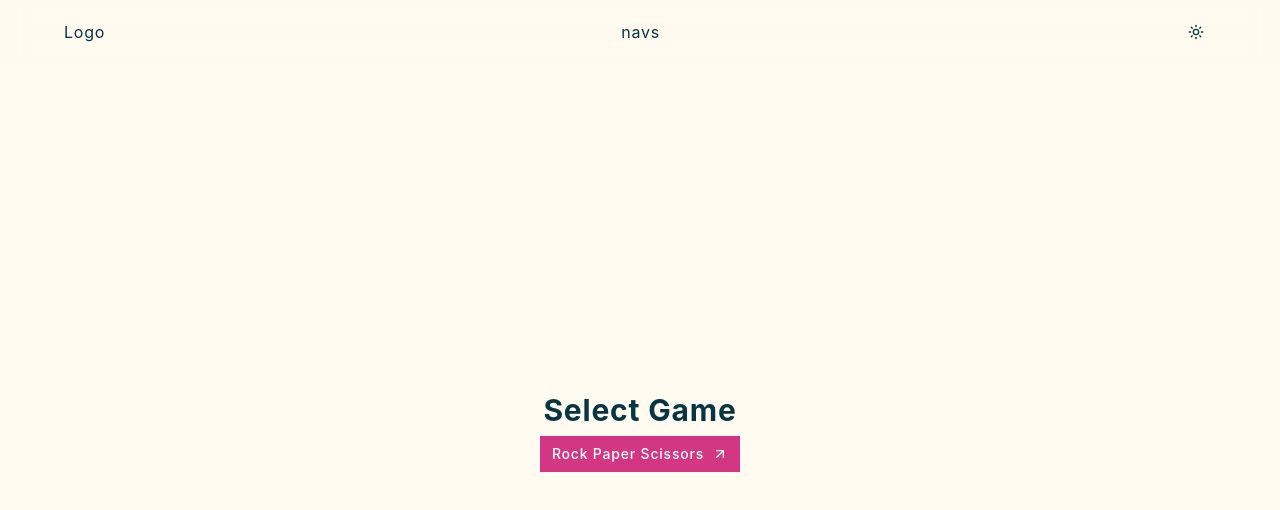
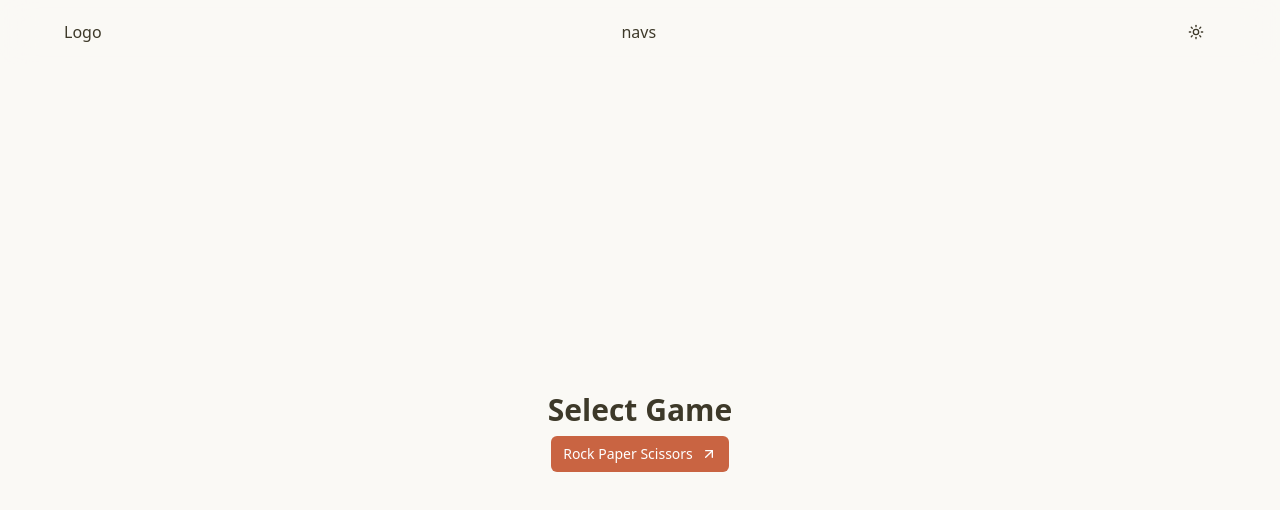
Before and after one commit to akashr206/GameHub, a Next.js app in the folder game-hub/: page / in a window 1280 px wide. Shown: the top 510 px of the page. Built offline with nearby package versions, Linux system fonts and the light colour scheme.

Commit message:
change theme

```diff
--- a/game-hub/app/globals.css
+++ b/game-hub/app/globals.css
@@ -4,108 +4,117 @@
 @custom-variant dark (&:is(.dark *));
 
 :root {
-    --background: oklch(0.9882 0.0151 90.2317);
-    --foreground: oklch(0.3092 0.0518 219.6516);
-    --card: oklch(0.9849 0.0204 91.5789);
-    --card-foreground: oklch(0.3092 0.0518 219.6516);
-    --popover: oklch(0.9306 0.026 92.402);
-    --popover-foreground: oklch(0.3092 0.0518 219.6516);
-    --primary: oklch(0.5924 0.2025 355.8943);
+    --background: oklch(0.9818 0.0054 95.0986);
+    --foreground: oklch(0.3438 0.0269 95.7226);
+    --card: oklch(0.9818 0.0054 95.0986);
+    --card-foreground: oklch(0.1908 0.002 106.5859);
+    --popover: oklch(1 0 0);
+    --popover-foreground: oklch(0.2671 0.0196 98.939);
+    --primary: oklch(0.6171 0.1375 39.0427);
     --primary-foreground: oklch(1 0 0);
-    --secondary: oklch(0.6437 0.1019 187.384);
-    --secondary-foreground: oklch(1 0 0);
-    --muted: oklch(0.6979 0.0159 196.794);
-    --muted-foreground: oklch(0.3092 0.0518 219.6516);
-    --accent: oklch(0.5808 0.1732 39.5003);
-    --accent-foreground: oklch(1 0 0);
-    --destructive: oklch(0.5863 0.2064 27.1172);
+    --secondary: oklch(0.9245 0.0138 92.9892);
+    --secondary-foreground: oklch(0.4334 0.0177 98.6048);
+    --muted: oklch(0.9341 0.0153 90.239);
+    --muted-foreground: oklch(0.6059 0.0075 97.4233);
+    --accent: oklch(0.9245 0.0138 92.9892);
+    --accent-foreground: oklch(0.2671 0.0196 98.939);
+    --destructive: oklch(0.1908 0.002 106.5859);
     --destructive-foreground: oklch(1 0 0);
-    --border: oklch(0.7368 0.0214 204.3767);
-    --input: oklch(0.8616 0.027 205.4256);
-    --ring: oklch(0.5924 0.2025 355.8943);
-    --chart-1: oklch(0.6149 0.1394 244.9273);
-    --chart-2: oklch(0.6437 0.1019 187.384);
-    --chart-3: oklch(0.5924 0.2025 355.8943);
-    --chart-4: oklch(0.5808 0.1732 39.5003);
-    --chart-5: oklch(0.5863 0.2064 27.1172);
-    --sidebar: oklch(0.9735 0.0261 90.0953);
-    --sidebar-foreground: oklch(0.3092 0.0518 219.6516);
-    --sidebar-primary: oklch(0.5924 0.2025 355.8943);
-    --sidebar-primary-foreground: oklch(1 0 0);
-    --sidebar-accent: oklch(0.6437 0.1019 187.384);
-    --sidebar-accent-foreground: oklch(1 0 0);
-    --sidebar-border: oklch(0.6537 0.0197 205.2618);
-    --sidebar-ring: oklch(0.5924 0.2025 355.8943);
-    --font-sans: Inter, sans-serif;
-    --font-serif: Inter, sans-serif;
-    --font-mono: Roboto Mono, monospace;
-    --radius: 0.125rem;
-    --shadow-2xs: 1px 1.5px 4px 0px hsl(196 83% 10% / 0.07);
-    --shadow-xs: 1px 1.5px 4px 0px hsl(196 83% 10% / 0.07);
-    --shadow-sm: 1px 1.5px 4px 0px hsl(196 83% 10% / 0.15),
-        1px 1px 2px -1px hsl(196 83% 10% / 0.15);
-    --shadow: 1px 1.5px 4px 0px hsl(196 83% 10% / 0.15),
-        1px 1px 2px -1px hsl(196 83% 10% / 0.15);
-    --shadow-md: 1px 1.5px 4px 0px hsl(196 83% 10% / 0.15),
-        1px 2px 4px -1px hsl(196 83% 10% / 0.15);
-    --shadow-lg: 1px 1.5px 4px 0px hsl(196 83% 10% / 0.15),
-        1px 4px 6px -1px hsl(196 83% 10% / 0.15);
-    --shadow-xl: 1px 1.5px 4px 0px hsl(196 83% 10% / 0.15),
-        1px 8px 10px -1px hsl(196 83% 10% / 0.15);
-    --shadow-2xl: 1px 1.5px 4px 0px hsl(196 83% 10% / 0.38);
-    --tracking-normal: 0.05em;
+    --border: oklch(0.8847 0.0069 97.3627);
+    --input: oklch(0.7621 0.0156 98.3528);
+    --ring: oklch(0.5937 0.1673 253.063);
+    --chart-1: oklch(0.5583 0.1276 42.9956);
+    --chart-2: oklch(0.6898 0.1581 290.4107);
+    --chart-3: oklch(0.8816 0.0276 93.128);
+    --chart-4: oklch(0.8822 0.0403 298.1792);
+    --chart-5: oklch(0.5608 0.1348 42.0584);
+    --sidebar: oklch(0.9663 0.008 98.8792);
+    --sidebar-foreground: oklch(0.359 0.0051 106.6524);
+    --sidebar-primary: oklch(0.6171 0.1375 39.0427);
+    --sidebar-primary-foreground: oklch(0.9881 0 0);
+    --sidebar-accent: oklch(0.9245 0.0138 92.9892);
+    --sidebar-accent-foreground: oklch(0.325 0 0);
+    --sidebar-border: oklch(0.9401 0 0);
+    --sidebar-ring: oklch(0.7731 0 0);
+    --font-sans: ui-sans-serif, system-ui, -apple-system, BlinkMacSystemFont,
+        "Segoe UI", Roboto, "Helvetica Neue", Arial, "Noto Sans", sans-serif,
+        "Apple Color Emoji", "Segoe UI Emoji", "Segoe UI Symbol",
+        "Noto Color Emoji";
+    --font-serif: ui-serif, Georgia, Cambria, "Times New Roman", Times, serif;
+    --font-mono: ui-monospace, SFMono-Regular, Menlo, Monaco, Consolas,
+        "Liberation Mono", "Courier New", monospace;
+    --radius: 0.5rem;
+    --shadow-2xs: 0 1px 3px 0px hsl(0 0% 0% / 0.05);
+    --shadow-xs: 0 1px 3px 0px hsl(0 0% 0% / 0.05);
+    --shadow-sm: 0 1px 3px 0px hsl(0 0% 0% / 0.1),
+        0 1px 2px -1px hsl(0 0% 0% / 0.1);
+    --shadow: 0 1px 3px 0px hsl(0 0% 0% / 0.1),
+        0 1px 2px -1px hsl(0 0% 0% / 0.1);
+    --shadow-md: 0 1px 3px 0px hsl(0 0% 0% / 0.1),
+        0 2px 4px -1px hsl(0 0% 0% / 0.1);
+    --shadow-lg: 0 1px 3px 0px hsl(0 0% 0% / 0.1),
+        0 4px 6px -1px hsl(0 0% 0% / 0.1);
+    --shadow-xl: 0 1px 3px 0px hsl(0 0% 0% / 0.1),
+        0 8px 10px -1px hsl(0 0% 0% / 0.1);
+    --shadow-2xl: 0 1px 3px 0px hsl(0 0% 0% / 0.25);
+    --tracking-normal: 0em;
+    --spacing: 0.25rem;
 }
 
 .dark {
-    --background: oklch(0.1931 0.0349 218.8089);
-    --foreground: oklch(0.9 0.0159 196.794);
-    --card: oklch(0.231 0.0349 218.0096);
-    --card-foreground: oklch(0.85 0 0);
-    --popover: oklch(0.2613 0.042 218.8004);
-    --popover-foreground: oklch(0.6979 0.0159 196.794);
-    --primary: oklch(0.5924 0.2025 355.8943);
+    --background: oklch(0.2679 0.0036 106.6427);
+    --foreground: oklch(0.8074 0.0142 93.0137);
+    --card: oklch(0.2679 0.0036 106.6427);
+    --card-foreground: oklch(0.9818 0.0054 95.0986);
+    --popover: oklch(0.3085 0.0035 106.6039);
+    --popover-foreground: oklch(0.9211 0.004 106.4781);
+    --primary: oklch(0.6724 0.1308 38.7559);
     --primary-foreground: oklch(1 0 0);
-    --secondary: oklch(0.6437 0.1019 187.384);
-    --secondary-foreground: oklch(1 0 0);
-    --muted: oklch(0.523 0.0283 219.1365);
-    --muted-foreground: oklch(0.6979 0.0159 196.794);
-    --accent: oklch(0.5808 0.1732 39.5003);
-    --accent-foreground: oklch(1 0 0);
-    --destructive: oklch(0.5863 0.2064 27.1172);
+    --secondary: oklch(0.9818 0.0054 95.0986);
+    --secondary-foreground: oklch(0.3085 0.0035 106.6039);
+    --muted: oklch(0.2213 0.0038 106.707);
+    --muted-foreground: oklch(0.7713 0.0169 99.0657);
+    --accent: oklch(0.213 0.0078 95.4245);
+    --accent-foreground: oklch(0.9663 0.008 98.8792);
+    --destructive: oklch(0.6368 0.2078 25.3313);
     --destructive-foreground: oklch(1 0 0);
-    --border: oklch(0.5041 0.0305 217.5162);
-    --input: oklch(0.417 0.0189 216.9258);
-    --ring: oklch(0.6545 0.253 359.7211);
-    --chart-1: oklch(0.6149 0.1394 244.9273);
-    --chart-2: oklch(0.6437 0.1019 187.384);
-    --chart-3: oklch(0.5924 0.2025 355.8943);
-    --chart-4: oklch(0.5808 0.1732 39.5003);
-    --chart-5: oklch(0.5863 0.2064 27.1172);
-    --sidebar: oklch(0.2673 0.0486 219.8169);
-    --sidebar-foreground: oklch(0.6979 0.0159 196.794);
-    --sidebar-primary: oklch(0.5924 0.2025 355.8943);
-    --sidebar-primary-foreground: oklch(1 0 0);
-    --sidebar-accent: oklch(0.6437 0.1019 187.384);
-    --sidebar-accent-foreground: oklch(1 0 0);
-    --sidebar-border: oklch(0.523 0.0283 219.1365);
-    --sidebar-ring: oklch(0.5924 0.2025 355.8943);
-    --font-sans: Inter, sans-serif;
-    --font-serif: Inter, sans-serif;
-    --font-mono: Roboto Mono, monospace;
-    --radius: 0.125rem;
-    --shadow-2xs: 1px 1.5px 4px 0px hsl(196 83% 10% / 0.07);
-    --shadow-xs: 1px 1.5px 4px 0px hsl(196 83% 10% / 0.07);
-    --shadow-sm: 1px 1.5px 4px 0px hsl(196 83% 10% / 0.15),
-        1px 1px 2px -1px hsl(196 83% 10% / 0.15);
-    --shadow: 1px 1.5px 4px 0px hsl(196 83% 10% / 0.15),
-        1px 1px 2px -1px hsl(196 83% 10% / 0.15);
-    --shadow-md: 1px 1.5px 4px 0px hsl(196 83% 10% / 0.15),
-        1px 2px 4px -1px hsl(196 83% 10% / 0.15);
-    --shadow-lg: 1px 1.5px 4px 0px hsl(196 83% 10% / 0.15),
-        1px 4px 6px -1px hsl(196 83% 10% / 0.15);
-    --shadow-xl: 1px 1.5px 4px 0px hsl(196 83% 10% / 0.15),
-        1px 8px 10px -1px hsl(196 83% 10% / 0.15);
-    --shadow-2xl: 1px 1.5px 4px 0px hsl(196 83% 10% / 0.38);
+    --border: oklch(0.3618 0.0101 106.8928);
+    --input: oklch(0.4336 0.0113 100.2195);
+    --ring: oklch(0.5937 0.1673 253.063);
+    --chart-1: oklch(0.5583 0.1276 42.9956);
+    --chart-2: oklch(0.6898 0.1581 290.4107);
+    --chart-3: oklch(0.213 0.0078 95.4245);
+    --chart-4: oklch(0.3074 0.0516 289.323);
+    --chart-5: oklch(0.5608 0.1348 42.0584);
+    --sidebar: oklch(0.2357 0.0024 67.7077);
+    --sidebar-foreground: oklch(0.8074 0.0142 93.0137);
+    --sidebar-primary: oklch(0.325 0 0);
+    --sidebar-primary-foreground: oklch(0.9881 0 0);
+    --sidebar-accent: oklch(0.168 0.002 106.6177);
+    --sidebar-accent-foreground: oklch(0.8074 0.0142 93.0137);
+    --sidebar-border: oklch(0.9401 0 0);
+    --sidebar-ring: oklch(0.7731 0 0);
+    --font-sans: ui-sans-serif, system-ui, -apple-system, BlinkMacSystemFont,
+        "Segoe UI", Roboto, "Helvetica Neue", Arial, "Noto Sans", sans-serif,
+        "Apple Color Emoji", "Segoe UI Emoji", "Segoe UI Symbol",
+        "Noto Color Emoji";
+    --font-serif: ui-serif, Georgia, Cambria, "Times New Roman", Times, serif;
+    --font-mono: ui-monospace, SFMono-Regular, Menlo, Monaco, Consolas,
+        "Liberation Mono", "Courier New", monospace;
+    --radius: 0.5rem;
+    --shadow-2xs: 0 1px 3px 0px hsl(0 0% 0% / 0.05);
+    --shadow-xs: 0 1px 3px 0px hsl(0 0% 0% / 0.05);
+    --shadow-sm: 0 1px 3px 0px hsl(0 0% 0% / 0.1),
+        0 1px 2px -1px hsl(0 0% 0% / 0.1);
+    --shadow: 0 1px 3px 0px hsl(0 0% 0% / 0.1),
+        0 1px 2px -1px hsl(0 0% 0% / 0.1);
+    --shadow-md: 0 1px 3px 0px hsl(0 0% 0% / 0.1),
+        0 2px 4px -1px hsl(0 0% 0% / 0.1);
+    --shadow-lg: 0 1px 3px 0px hsl(0 0% 0% / 0.1),
+        0 4px 6px -1px hsl(0 0% 0% / 0.1);
+    --shadow-xl: 0 1px 3px 0px hsl(0 0% 0% / 0.1),
+        0 8px 10px -1px hsl(0 0% 0% / 0.1);
+    --shadow-2xl: 0 1px 3px 0px hsl(0 0% 0% / 0.25);
 }
 
 @theme inline {
@@ -159,19 +168,7 @@
     --shadow-lg: var(--shadow-lg);
     --shadow-xl: var(--shadow-xl);
     --shadow-2xl: var(--shadow-2xl);
-
-    --tracking-tighter: calc(var(--tracking-normal) - 0.05em);
-    --tracking-tight: calc(var(--tracking-normal) - 0.025em);
-    --tracking-normal: var(--tracking-normal);
-    --tracking-wide: calc(var(--tracking-normal) + 0.025em);
-    --tracking-wider: calc(var(--tracking-normal) + 0.05em);
-    --tracking-widest: calc(var(--tracking-normal) + 0.1em);
 }
-
-body {
-    letter-spacing: var(--tracking-normal);
-}
-
 @layer base {
     * {
         @apply border-border outline-ring/50;
--- a/game-hub/app/rps/page.jsx
+++ b/game-hub/app/rps/page.jsx
@@ -8,8 +8,11 @@ import { useState, useEffect } from "react";
 import { toast } from "sonner";
 import { useRouter } from "next/navigation";
 import { nanoid } from "nanoid";
+import { useSearchParams } from "next/navigation";
+
 const page = () => {
     const [userName, setUserName] = useState("");
+    const searchParams = useSearchParams();
     const router = useRouter();
     const [roomId, setRoomId] = useState("");
 
@@ -36,6 +39,9 @@ const page = () => {
 
     useEffect(() => {
         setUserName(getName());
+        console.log(searchParams.get("id"));
+
+        setRoomId(searchParams.get("id") || "");
     }, []);
 
     return (
@@ -45,7 +51,7 @@ const page = () => {
                     "w-full p-8 gap-4 max-w-xs flex flex-col items-center"
                 }
             >
-                <span className="bg-secondary text-primary-foreground p-4 rounded-full">
+                <span className="bg-primary text-primary-foreground p-4 rounded-full">
                     <User2 className="w-10 h-10"></User2>
                 </span>
                 <div className="w-full text-left">
@@ -60,6 +66,7 @@ const page = () => {
                     <label htmlFor="room">Room</label>
                     <Input
                         onChange={(e) => setRoomId(e.target.value)}
+                        value={roomId}
                         className="mt-1"
                         id="room"
                         placeholder="Room Id"
--- a/game-hub/package.json
+++ b/game-hub/package.json
@@ -9,6 +9,7 @@
     "lint": "next lint"
   },
   "dependencies": {
+    "@radix-ui/react-dialog": "^1.1.14",
     "@radix-ui/react-slot": "^1.2.3",
     "class-variance-authority": "^0.7.1",
     "clsx": "^2.1.1",
```
Also changed, not shown: game-hub/app/rps/[id]/page.jsx (+4 -5 lines), game-hub/components/ui/dialog.jsx (added, +137 -0 lines), 1 other file (tests, documents, lock files or other folders).
